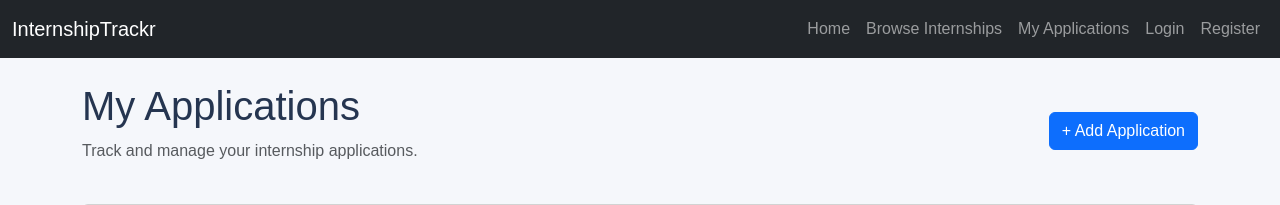
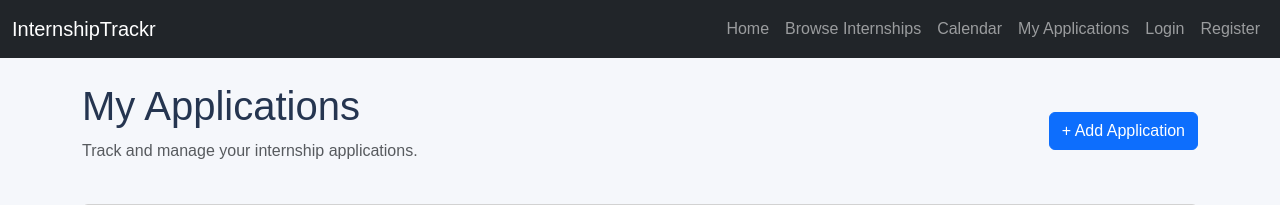
Before and after one commit to RileyAsmundson/InternshipTrackr, a Node server app: page /tracker in a window 1280 px wide. Shown: the top 205 px of the page. Run offline with Node 20, Linux system fonts and the light colour scheme; some libraries are stand-ins or nearby versions.

Commit message:
navbar, add calendarand tracker

```diff
--- a/ProjectSourceCode/src/views/partials/nav.hbs
+++ b/ProjectSourceCode/src/views/partials/nav.hbs
@@ -20,8 +20,12 @@
           <a class="nav-link" href="/browse">Browse Internships</a>
         </li>
         <li class="nav-item">
-          <a class="nav-link" href="/calendar">My Applications</a>
+          <a class="nav-link" href="/calendar">Calendar</a>
         </li>
+        <li class="nav-item">
+          <a class ="nav-link" href="/tracker">My Applications</a>
+        </li>
+
         {{#if isLoggedIn}}
           <li class="nav-item">
             <form action="/logout" method="POST">
```
